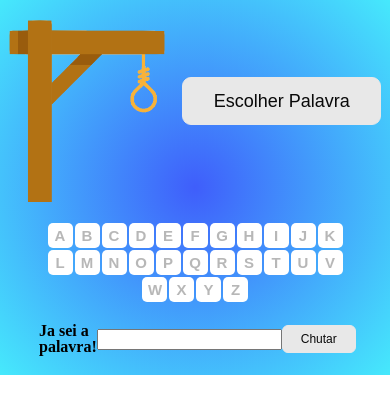
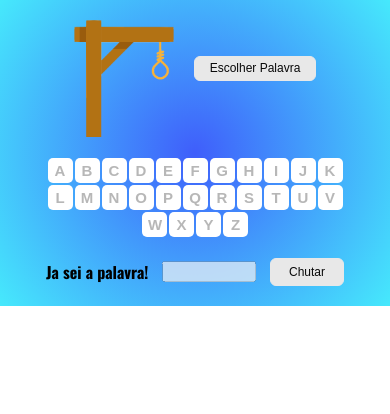
Before and after one commit to lucaspaulii/jogodaforca, a React app: page / in a window 390 px wide. Built offline with nearby package versions, Linux system fonts and the light colour scheme.

Commit message:
input guess feature and display fixing

```diff
--- a/src/CSS/style.css
+++ b/src/CSS/style.css
@@ -1,3 +1,4 @@
+@import url('https://fonts.googleapis.com/css2?family=Oswald:wght@200;300;400;500;600;700&display=swap');
 * {
     box-sizing: border-box;
 }
@@ -11,6 +12,7 @@
   display: flex;
   flex-direction: column;
   align-items: center;
+  font-family: 'Oswald', sans-serif;
 }
 .imgContainer {
   display: flex;
@@ -80,3 +82,17 @@ h1 {
 .green {
     color: lightgreen !important;
 }
+
+@media screen and (max-width: 550px) {
+  img {
+    width: 100px;
+  }
+  .imgContainer button {
+    font-size: 12px;
+    padding: 0.4em 1.2em;
+    margin-left: 20px;
+  }
+  input {
+    width: 30%;
+  }
+}
--- a/src/Components/App.js
+++ b/src/Components/App.js
@@ -46,10 +46,12 @@ export default function App() {
   let [gameStarted, setGameStarted] = useState(false);
   let [winGame, setWinGame] = useState(false);
   let [loseGame, setLoseGame] = useState(false);
+  let [inputHandler, setInputHandler] = useState();
 
   function checkIfWordHasLetter(letter, word) {
     if (word) {
-      const wordArr = word.split("");
+      const wordToCheck = word.normalize('NFD').replace(/[\u0300-\u036f]/g, "");
+      const wordArr = wordToCheck.split("");
       if (wordArr.includes(letter)) {
         letrasCertas = [...letrasCertas, letter];
         setLetrasCertas(letrasCertas);
@@ -83,9 +85,11 @@ export default function App() {
   }
   function displayLetter(a, word) {
     if (word) {
-      let wordArr = word.split("");
-      let newPalavraArr = wordArr.map((l) =>
-        letrasCertas.includes(l) ? l : "_"
+      let wordArr = word.split("")
+      let wordToCheck = word.normalize('NFD').replace(/[\u0300-\u036f]/g, "");
+      let wordToCheckArr = wordToCheck.split("");
+      let newPalavraArr = wordToCheckArr.map((l, i) =>
+        letrasCertas.includes(l) ? (wordArr[i]) : "_"
       );
       palavraCodificada = newPalavraArr.join(" ");
       setPalavraCodificada(palavraCodificada);
@@ -119,18 +123,37 @@ export default function App() {
   function startGame() {
     gameStarted = true;
     setGameStarted(gameStarted);
+    console.log(palavra)
   }
   function gameWon() {
-    console.log(palavra);
     let finalArr = palavraCodificada.split(" ");
     let finalWord = finalArr.join("");
-    console.log(finalWord);
     if (finalWord === palavra) {
       palavraCodificada = palavra.toUpperCase();
       setPalavraCodificada(palavraCodificada);
       winGame = true;
       setWinGame(winGame);
     }
+  }
+  function handleGuess() {
+    if(palavra) {
+    const inputToCheck = inputHandler.normalize('NFD').replace(/[\u0300-\u036f]/g, "");
+    const palavraToCheck = palavra.normalize('NFD').replace(/[\u0300-\u036f]/g, "");
+    console.log(inputToCheck);
+    console.log(palavraToCheck)
+    if(inputToCheck === palavraToCheck) {
+      palavraCodificada = palavra.toUpperCase();
+      setPalavraCodificada(palavraCodificada);
+      winGame = true;
+      setWinGame(winGame);
+    } else {
+      letrasErradas = [...letrasErradas, inputHandler];
+      setLetrasErradas(letrasErradas);
+      imagem = images[letrasErradas.length];
+      setImagem(imagem);
+    }
+  }
+  setInputHandler('')
   }
   return (
     <div className="content">
@@ -168,8 +191,12 @@ export default function App() {
       </ul>
       <div className="inputGuess">
         <p>Ja sei a palavra!</p>
-        <input></input>
-        <button>Chutar</button>
+        <input
+        onChange={(e => setInputHandler(e.target.value))}
+        value={inputHandler}
+        disabled={winGame || loseGame || !gameStarted}
+        ></input>
+        <button onClick={() => handleGuess()}>Chutar</button>
       </div>
     </div>
   );
```
